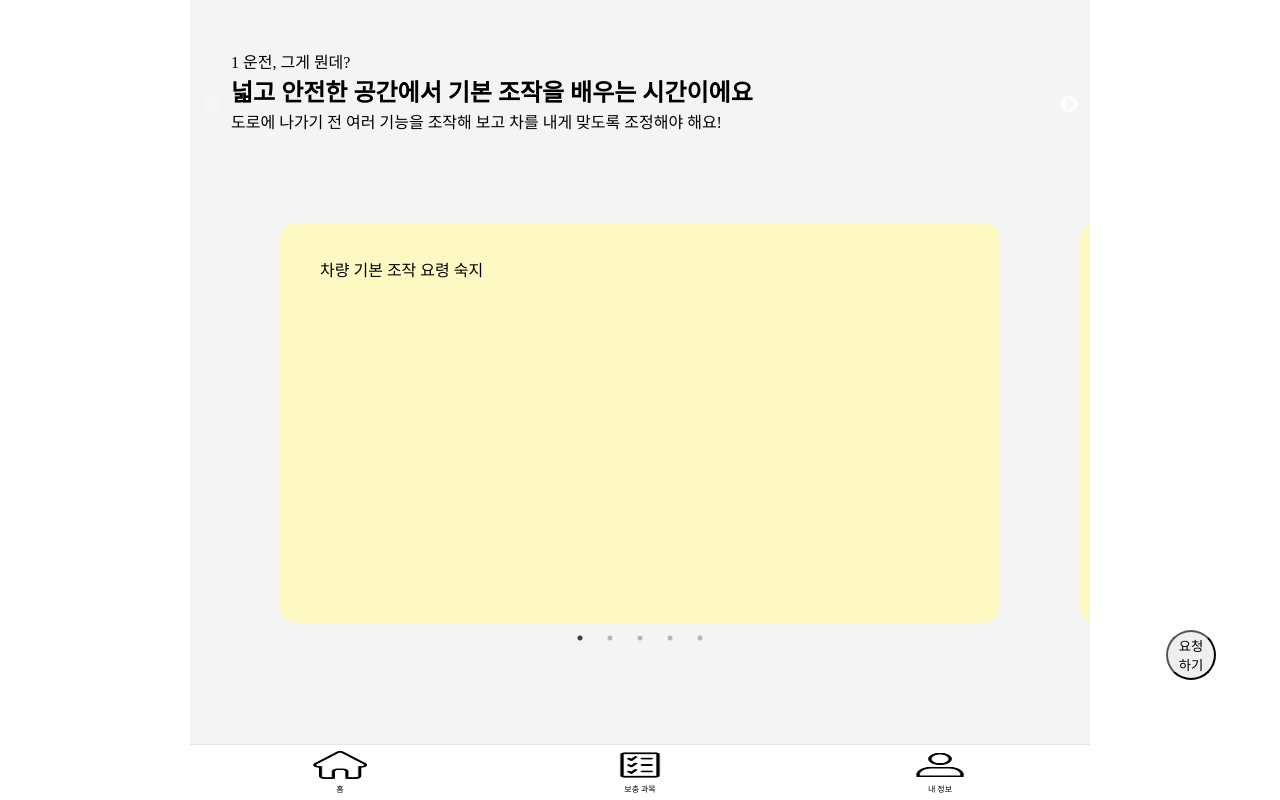
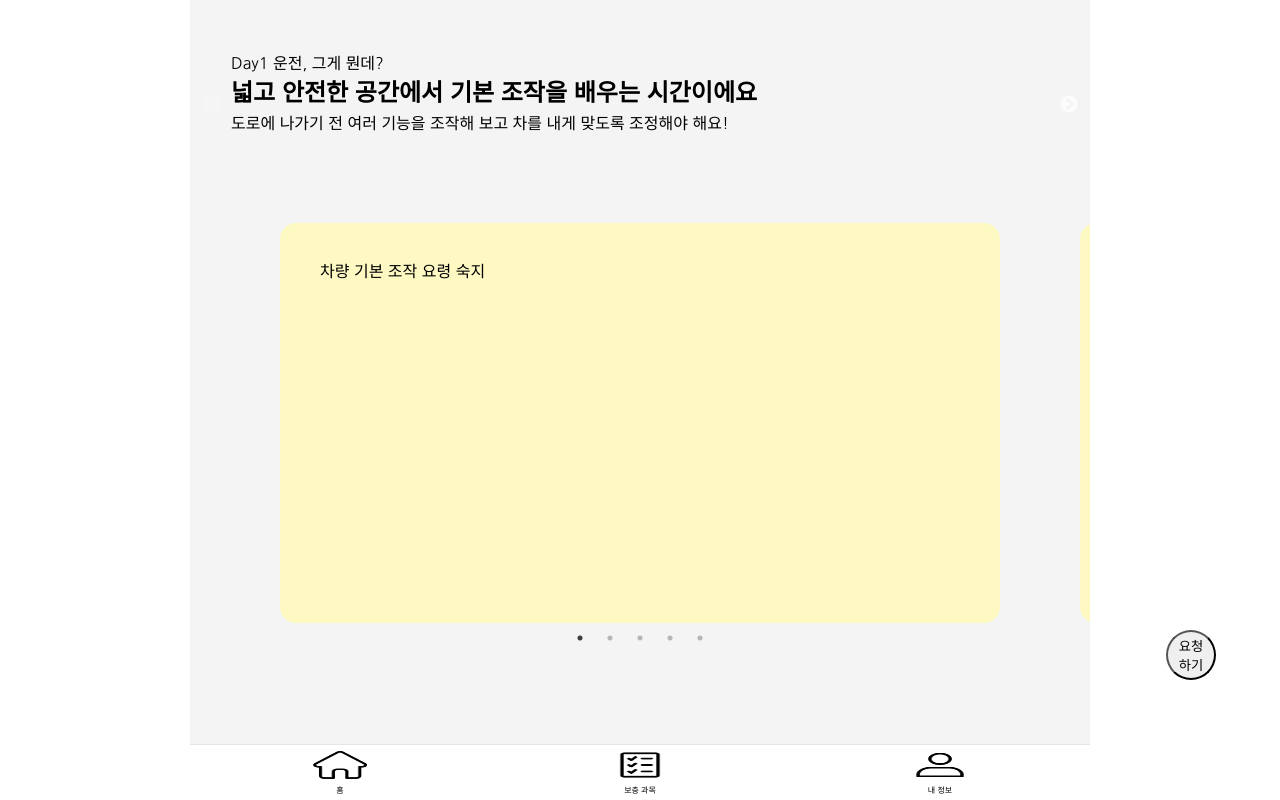
Before and after one commit to SWM-AtoZ/friendrive-client, a React (Create React App) app: page / in a window 1280 px wide. Built offline with nearby package versions, Linux system fonts and the light colour scheme; no server answers.

Commit message:
Modify Font

```diff
--- a/public/index.html
+++ b/public/index.html
@@ -13,6 +13,9 @@
       user's mobile device or desktop. See https://developers.google.com/web/fundamentals/web-app-manifest/
     -->
     <link rel="manifest" href="%PUBLIC_URL%/manifest.json" />
+    <style>
+      @import url('https://fonts.googleapis.com/css2?family=Nanum+Gothic:wght@400;700;800&display=swap');
+      </style>
     <!--
       Notice the use of %PUBLIC_URL% in the tags above.
       It will be replaced with the URL of the `public` folder during the build.
--- a/src/App.js
+++ b/src/App.js
@@ -74,7 +74,7 @@ function App() {
         {
           "days": 4,
           "title": "혼잡한 시내와 골목에서 주행을 배우는 시간이에요",
-          "summary": "시내와 좁은 골목까지 익숙해진다묜 이제 주행은 어렵지 않을 거에요",
+          "summary": "시내와 좁은 골목까지 익숙해진다면 이제 주행은 어렵지 않을 거에요",
           "explain": "이제 다 왔어요! 혼잡한 도로까지 정복해 볼까요?"
          },
          {
--- a/src/pages/home/Home.js
+++ b/src/pages/home/Home.js
@@ -75,7 +75,7 @@ function Home() {
         infinite={false}>
         {curriculum.map((item)=>(
           <div className={style.explain_container}>
-            <div className={style.section_explain_number}>{item.days} 운전, 그게 뭔데?</div>
+            <div className={style.section_explain_number}>Day{item.days} 운전, 그게 뭔데?</div>
             <div className={style.section_explain_title}><h1>{item.summary}</h1></div>
             <div className={style.section_explain_discription}>{item.explain}</div>
           </div>
--- a/src/reset.css
+++ b/src/reset.css
@@ -51,6 +51,7 @@ html{
 	height:calc(var(--vh, 1vh) * 100);
 	max-width: 900px;
     width: 100%;
+	font-family: 'Nanum Gothic', sans-serif;
 }
 body{
 	width:100%;
```
